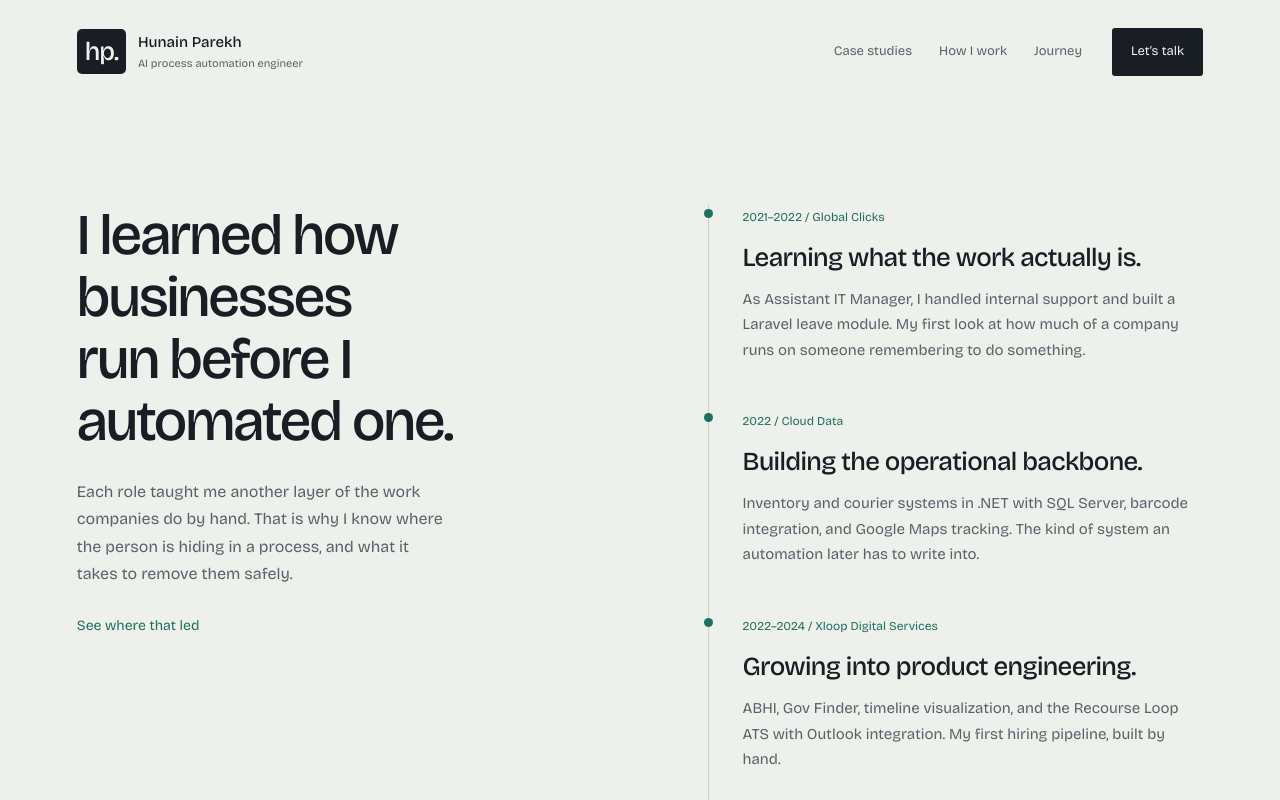
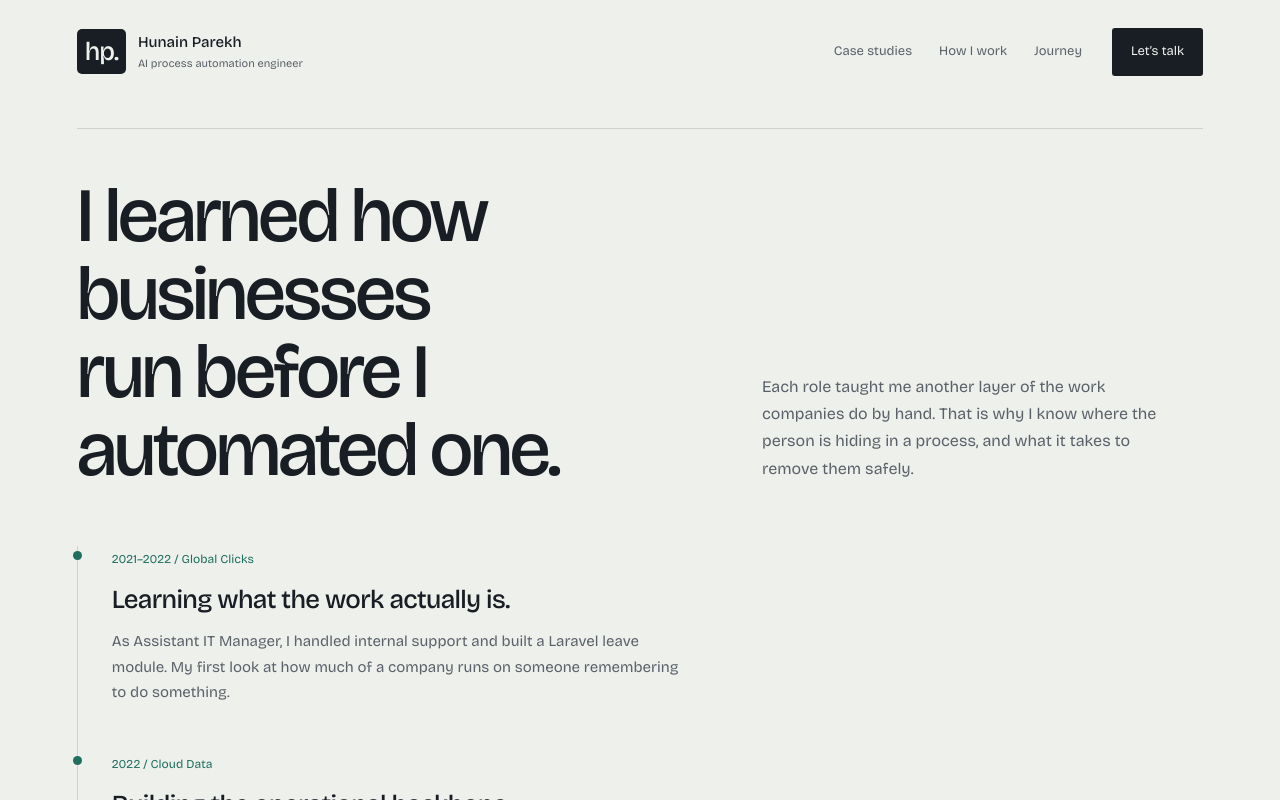
Before and after one commit to hunain-parekh/personal-website, a Next.js app: page /about in a window 1280 px wide. Shown: the top 800 px of the page. Built offline with nearby package versions, Linux system fonts and the light colour scheme.

Commit message:
Unify the subpage header
Title left, intro right on one baseline, content starting directly
below. The journey page gets the same header and a single-column
timeline.

Co-Authored-By: Claude Fable 5.1 <noreply@anthropic.com>

```diff
--- a/src/app/about/page.tsx
+++ b/src/app/about/page.tsx
@@ -1,8 +1,8 @@
 import type { Metadata } from "next";
-import { Page, Journey, Recognition, Cta } from "@/components/Portfolio";
+import { Page, PageHead, Journey, Recognition, Cta } from "@/components/Portfolio";
 
 export const metadata: Metadata = { title: "Journey — Hunain Parekh", description: "How I learned the way businesses run before automating one, and what other people decided about the work along the way." };
 
 export default function AboutPage() {
-  return <Page><Journey /><Recognition /><Cta /></Page>;
+  return <Page><PageHead title={<>I learned how businesses<br />run before I automated one.</>} intro="Each role taught me another layer of the work companies do by hand. That is why I know where the person is hiding in a process, and what it takes to remove them safely." /><Journey bare /><Recognition /><Cta /></Page>;
 }
--- a/src/components/Portfolio.tsx
+++ b/src/components/Portfolio.tsx
@@ -40,7 +40,7 @@ export function Page({ children }: { children: React.ReactNode }) {
 }
 
 export function PageHead({ title, intro }: { title: React.ReactNode; intro: React.ReactNode }) {
-  return <section className={styles.pageHead}><h1>{title}</h1><p>{intro}</p></section>;
+  return <section className={styles.pageHead}><div><h1>{title}</h1><p>{intro}</p></div></section>;
 }
 
 export function Cta() {
@@ -110,9 +110,9 @@ export function Processes() {
       </div><p className={styles.processNote}>What I measure on every one: the handover rate. How often a person had to step in, and why. That number is the product.</p></section>
   </>;
 }
-export function Journey() {
+export function Journey({ bare = false }: { bare?: boolean }) {
   return <>
-      <section id="journey" className={styles.journey}><div className={styles.journeyIntro} data-reveal><h2>I learned how businesses<br />run before I automated one.</h2><p>Each role taught me another layer of the work companies do by hand. That is why I know where the person is hiding in a process, and what it takes to remove them safely.</p><a href="/work">See where that led</a></div><div className={styles.timeline}>
+      <section id="journey" className={bare ? styles.timelineOnly : styles.journey}>{!bare && <div className={styles.journeyIntro} data-reveal><h2>I learned how businesses<br />run before I automated one.</h2><p>Each role taught me another layer of the work companies do by hand. That is why I know where the person is hiding in a process, and what it takes to remove them safely.</p><a href="/work">See where that led</a></div>}<div className={styles.timeline}>
         {[
           ['2021–2022', 'Global Clicks', 'Learning what the work actually is.', 'As Assistant IT Manager, I handled internal support and built a Laravel leave module. My first look at how much of a company runs on someone remembering to do something.'],
           ['2022', 'Cloud Data', 'Building the operational backbone.', 'Inventory and courier systems in .NET with SQL Server, barcode integration, and Google Maps tracking. The kind of system an automation later has to write into.'],
```
Also changed, not shown: src/components/Portfolio.module.css.
